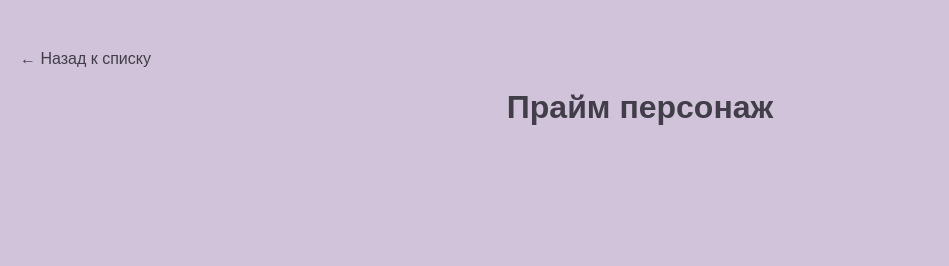
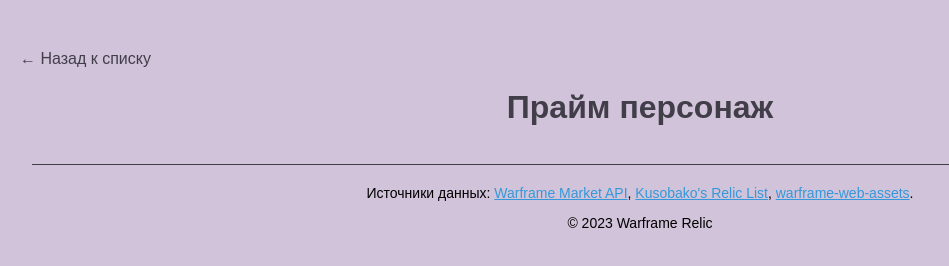
Before and after one commit to GiKulikov/warframe-relic, a website: page home/path_prime/prime_details.html in a window 1280 px wide. Shown: the whole page, without its empty margins (0-949 px from the left). Drawn offline with Linux system fonts and the light colour scheme; no server answers.

Commit message:
Обновление файлов

```diff
--- a/home/path_actual_relics/actual_relics.css
+++ b/home/path_actual_relics/actual_relics.css
@@ -3,7 +3,9 @@ body {
   background-color: #d1c3d9;
   margin: 0;
 }
-
+main {
+  padding-bottom: 4 0px; /* Добавь отступ снизу */
+}
 header {
   position: sticky;
   top: 0;
@@ -53,8 +55,8 @@ h1 {
 #relicGrid {
   display: grid;
   grid-template-columns: repeat(auto-fit, minmax(220px, 1fr));
-  gap: 20px;
-  max-width: 100%;
+  gap: 50px;
+  max-width: 95%;
   margin: 0 auto;
   padding: 5px;
 }
@@ -82,14 +84,14 @@ h1 {
 }
 
 .relic-title {
-  font-size: 16px;
+  font-size: 17px;
   font-weight: bold;
   color: #413e4a;
   margin-bottom: 10px;
   transition: color 0.3s ease; /* Добавляем плавный переход */
 }
 .relic-tier {
-  font-size: 13px;
+  font-size: 14px;
   color: #888;
   margin-bottom: 12px;
 }
@@ -98,7 +100,11 @@ h1 {
   margin-top: auto;
   text-align: right;
 }
-
+footer {
+  margin-top: 0;
+  padding-top: 40px; /* Вместо margin-top */
+  background-color: #d1c3d9; /* Совпадает с фоном body */
+}
 a.market-link {
   background-color: #413e4a;
   color: white;
--- a/home/path_prime/prime_details.css
+++ b/home/path_prime/prime_details.css
@@ -47,7 +47,11 @@ h1 {
   transform: translateY(-5px);
   box-shadow: 0 6px 15px rgba(0, 0, 0, 0.15);
 }
-
+footer{
+    text-align: center;
+    margin-top: 20px;
+    font-size: 14px;
+}
 .part-card button {
   margin: 5px 10px;
   padding: 8px 12px;
--- a/home/path_prime/prime_details.html
+++ b/home/path_prime/prime_details.html
@@ -11,7 +11,16 @@
   <a href="primes.html" class="back-link">← Назад к списку</a>
   <h1 id="frameTitle">Загрузка...</h1>
   <div id="partsContainer"></div>
+  <hr style="border: none; height: 1px; background-color: #413e4a; width: 95%;">
 
+   <footer>
+ <p class="footer">Источники данных:
+      <a href="https://warframe.market" target="_blank" style="color: #3498db;">Warframe Market API</a>,
+      <a href="https://kusobako.github.io/warframe/available-relics" target="_blank" style="color: #3498db;">Kusobako's Relic List</a>,
+      <a href="https://warframe-web-assets.nyc3.cdn.digitaloceanspaces.com/uploads/cms/hnfvc0o3jnfvc873njb03enrf56.html" target="_blank" style="color: #3498db;">warframe-web-assets</a>.
+    </p>
+    <p>© 2023 Warframe Relic</p>
+ </footer>
   <script  src="prime_details.js">
 
   </script>
--- a/home/path_prime/primes.css
+++ b/home/path_prime/primes.css
@@ -49,6 +49,11 @@ h1 {
   cursor: pointer;
   transition: transform 0.2s, box-shadow 0.2s;
 }
+footer{
+    text-align: center;
+    margin-top: 20px;
+    font-size: 14px;
+}
 
 .prime-card:hover {
   transform: translateY(-5px);
```
Also changed, not shown: home/index.html (+1 -8 lines), home/path_actual_relics/actual_relics.html (+10 -1 lines), home/path_prime/primes.html (+9 -0 lines).
